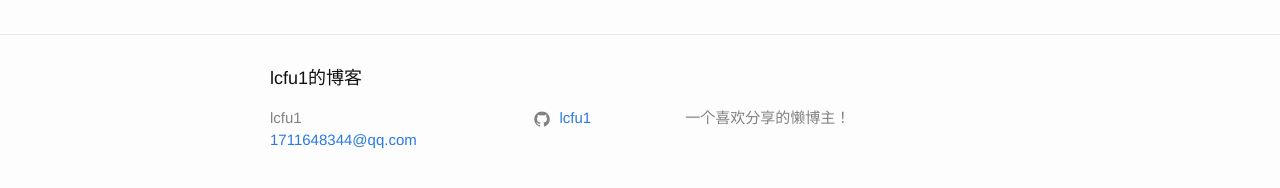
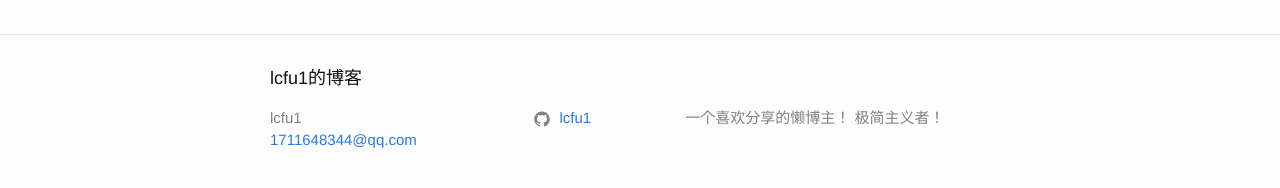
Before and after one commit to ahskk/lcfu1.github.io, a Jekyll site: the page built from _posts/2017-12-04-welcome-to-jekyll.markdown, in a window 1280 px wide. Shown: the part 640-828 px from the top of the page. Built offline with Jekyll 4.4.1, drawn with Linux system fonts in a browser that asks for light colours.

Commit message:
Update _config.yml

```diff
--- a/_config.yml
+++ b/_config.yml
@@ -3,6 +3,7 @@ author: lcfu1
 email: 1711648344@qq.com
 description: > # this means to ignore newlines until "baseurl:"
   一个喜欢分享的懒博主！
+  极简主义者！
 
 #twitter_username: jekyllrb
 github_username:  lcfu1
```
